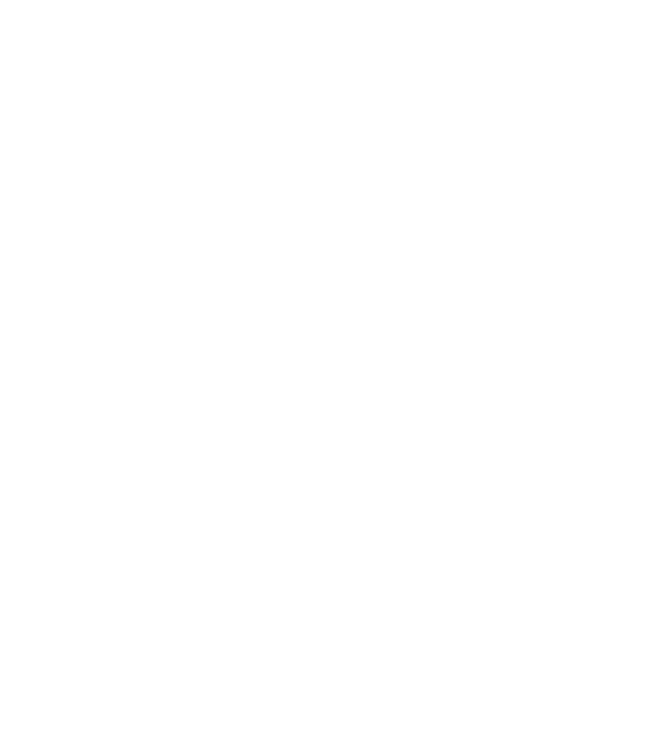
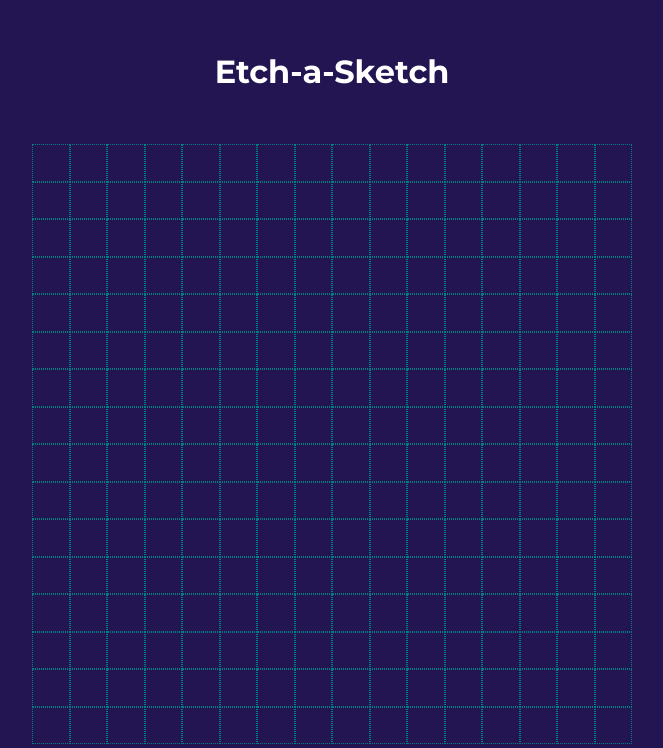
Before and after one commit to darianjason/etch-a-sketch, a plain HTML site: page index.html in a window 1280 px wide. Shown: the whole page, without its empty margins (308-971 px from the left). Drawn offline with Linux system fonts and the light colour scheme.

Commit message:
Make 16x16 grid, style document

```diff
--- a/eas.js
+++ b/eas.js
@@ -0,0 +1,11 @@
+const container = document.querySelector(".container");
+
+for (let i = 0; i < 16; i++) {
+    for (let j = 0; j < 16; j++) {
+        var square = document.createElement("div");
+        container.appendChild(square, container.firstChild);
+
+        square.id = "square-" + i + "x" + j;
+        square.className = "square";
+    }
+}
--- a/index.html
+++ b/index.html
@@ -1,12 +1,32 @@
 <!DOCTYPE html>
 <html lang="en">
+
 <head>
     <meta charset="UTF-8">
     <meta http-equiv="X-UA-Compatible" content="IE=edge">
     <meta name="viewport" content="width=device-width, initial-scale=1.0">
     <title>Etch-a-Sketch</title>
+
+    <link rel="stylesheet" href="stylesheets/reset.css">
+    <link rel="stylesheet" href="stylesheets/main.css">
+
+    <link rel="preconnect" href="https://fonts.gstatic.com">
+    <link href="https://fonts.googleapis.com/css2?family=Montserrat:ital,wght@0,400;0,700;1,400&display=swap"
+        rel="stylesheet">
 </head>
+
 <body>
+    <div class="page">
+        <div class=heading>
+            <h1>Etch-a-Sketch</h1>
+        </div>
 
+        <div class="container">
+
+        </div>
+    </div>
+
+    <script src="eas.js"></script>
 </body>
+
 </html>
--- a/stylesheets/main.css
+++ b/stylesheets/main.css
@@ -0,0 +1,33 @@
+html {
+    font-family: "Montserrat", sans-serif;
+    font-size: 16px;
+    color: white;
+}
+
+.page {
+    min-height: 100vh;
+    min-width: 100vw;
+    background-color: #221551;
+    display: flex;
+    flex: 1;
+    flex-direction: column;
+    align-items: center;
+    justify-content: space-evenly;
+}
+
+.heading {
+    font-size: 32px;
+    font-weight: bold;
+}
+
+.container {
+    height: 75vh;
+    width: 75vh;
+    display: grid;
+    grid-template-columns: repeat(16, 1fr);
+}
+
+.square {
+    /* background-color: aquamarine; */
+    border: 1px dotted teal;
+}
```
